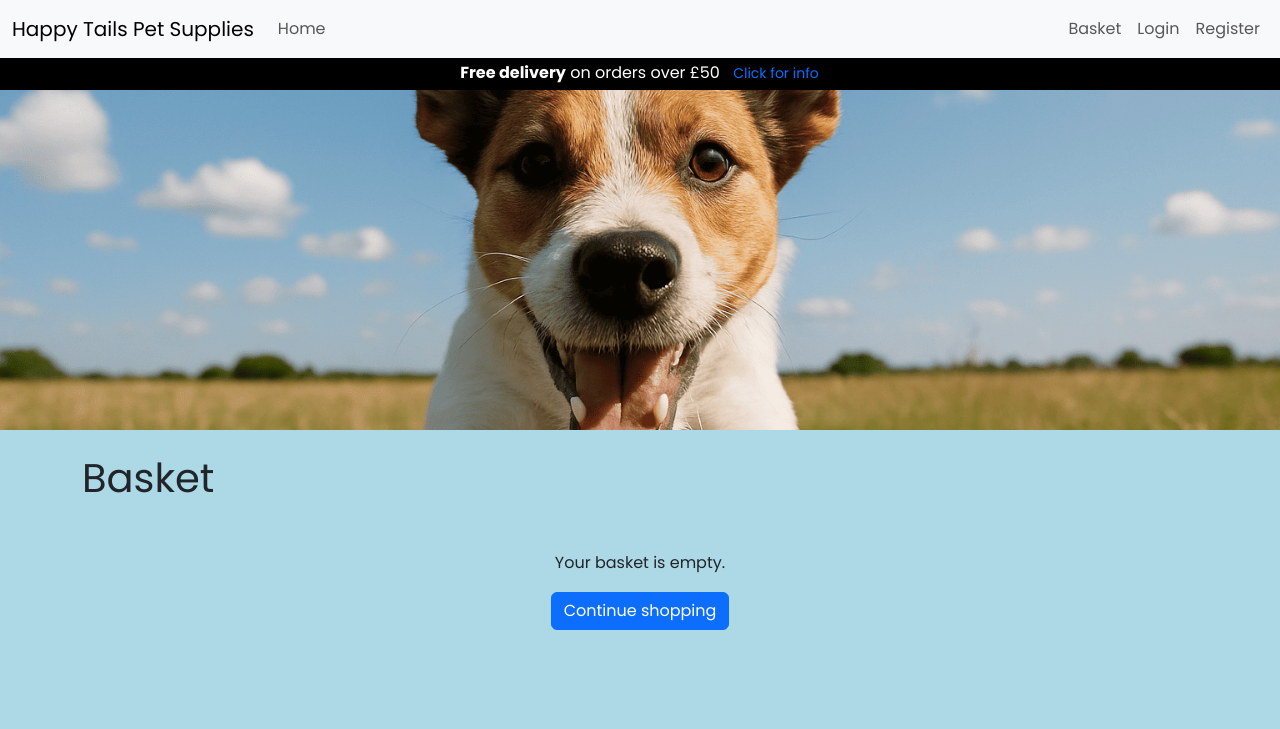
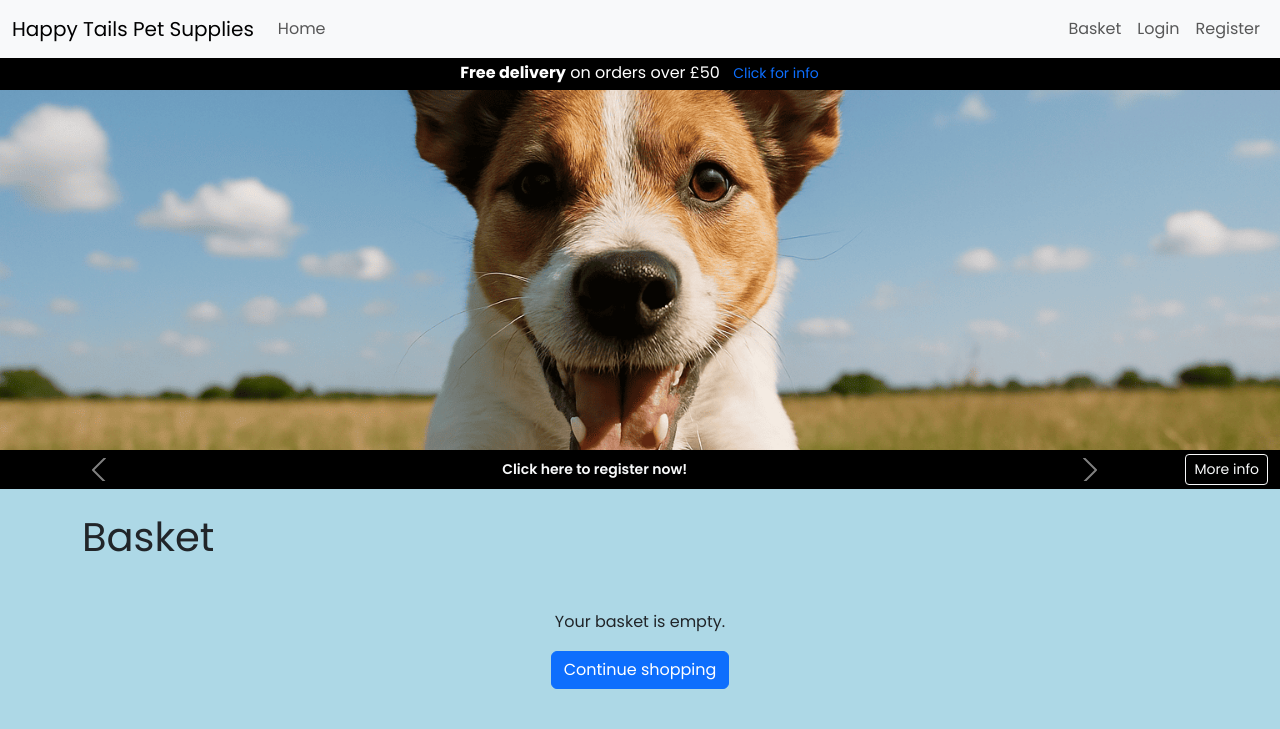
Before and after one commit to TheRealMcCall/happy_tails, a Django app: page /basket/ in a window 1280 px wide. Shown: the top 729 px of the page. Run offline with Django 3.2, Linux system fonts and the light colour scheme.

Commit message:
Feat: Add register call to action bar if user is not registered

```diff
--- a/static/css/style.css
+++ b/static/css/style.css
@@ -23,7 +23,7 @@ body {
 }
 
 .hero {
-    margin-top: 30px;
+    margin-top: 50px;
     height: clamp(320px, 36vw, 400px);
     overflow: hidden;
 }
@@ -71,5 +71,10 @@ footer {
         left: 50%;
         transform: translateX(-50%);
         width: 92vw !important;
+        z-index: 1300;
     }
 }
+
+.register-bar a {
+    text-decoration: none;
+}
--- a/templates/base.html
+++ b/templates/base.html
@@ -26,6 +26,100 @@
 <body class="d-flex flex-column min-vh-100">
     {% include "includes/header.html" %}
 
+    {% if not user.is_authenticated %}
+    <aside id="register-bar" class="bg-black text-white register-bar" aria-label="Registration benefits">
+        <div class="container-fluid d-flex align-items-center gap-2 py-1">
+            <div id="benefitsCarousel" class="carousel carousel-fade slide flex-grow-1" data-bs-ride="carousel"
+                data-bs-interval="2600">
+                <div class="carousel-inner small">
+
+                    <div class="carousel-item active">
+                        <a href="{% url 'account_signup' %}"
+                            class="d-block w-100 text-center text-truncate px-2 link-light fw-semibold">
+                            Click here to register now!
+                        </a>
+                    </div>
+                    <div class="carousel-item">
+                        <a href="{% url 'account_signup' %}"
+                            class="d-block w-100 text-center text-truncate px-2 link-light">
+                            View previous orders - Register here!
+                        </a>
+                    </div>
+                    <div class="carousel-item">
+                        <a href="{% url 'account_signup' %}"
+                            class="d-block w-100 text-center text-truncate px-2 link-light">
+                            Create wishlists - Register here!
+                        </a>
+                    </div>
+                    <div class="carousel-item">
+                        <a href="{% url 'account_signup' %}"
+                            class="d-block w-100 text-center text-truncate px-2 link-light">
+                            Save multiple addresses - Register here!
+                        </a>
+                    </div>
+                    <div class="carousel-item">
+                        <a href="{% url 'account_signup' %}"
+                            class="d-block w-100 text-center text-truncate px-2 link-light">
+                            Early access to offers! - Register here!
+                        </a>
+                    </div>
+                    <button class="carousel-control-prev" type="button" data-bs-target="#benefitsCarousel"
+                        data-bs-slide="prev" aria-label="Previous">
+                        <span class="carousel-control-prev-icon" aria-hidden="true"></span>
+                    </button>
+                    <button class="carousel-control-next" type="button" data-bs-target="#benefitsCarousel"
+                        data-bs-slide="next" aria-label="Next">
+                        <span class="carousel-control-next-icon" aria-hidden="true"></span>
+                    </button>
+                </div>
+            </div>
+
+            <button class="btn btn-outline-light btn-sm d-none d-md-inline-flex" data-bs-toggle="modal"
+                data-bs-target="#registerMoreInfo">
+                More info
+            </button>
+        </div>
+
+        <div class="container-fluid d-md-none text-center py-1">
+            <button class="btn btn-link btn-sm text-white text-decoration-underline p-0" data-bs-toggle="modal"
+                data-bs-target="#registerMoreInfo">
+                More info
+            </button>
+        </div>
+    </aside>
+    {% endif %}
+
+    <div class="modal fade" id="registerMoreInfo" tabindex="-1" aria-hidden="true">
+        <div class="modal-dialog modal-dialog-centered">
+            <div class="modal-content">
+                <div class="modal-header">
+                    <h2 class="modal-title mb-0">Why create an account?</h2>
+                    <button type="button" class="btn-close" data-bs-dismiss="modal" aria-label="Close"></button>
+                </div>
+                <div class="modal-body small">
+                    <ul class="mb-0">
+                        <li>View your full order history and receipts</li>
+                        <li>Create and manage product wishlists</li>
+                        <li>Save multiple delivery addresses for faster checkout</li>
+                        <li>Track delivery updates and get notifications</li>
+                        <li>Early access to promotions and new products</li>
+                    </ul>
+                </div>
+            </div>
+        </div>
+    </div>
+
+    <aside id="messages" class="position-fixed end-0 p-3 message-container" aria-live="polite">
+        {% if messages %}
+        {% for message in messages %}
+        <div class="alert {% if message.tags %}alert-{{ message.tags }}{% else %}alert-info{% endif %} shadow mb-2"
+            role="status">
+            {{ message }}
+        </div>
+        {% endfor %}
+        {% endif %}
+    </aside>
+
     <main class="flex-fill">
         {% block content %}{% endblock %}
     </main>
```
